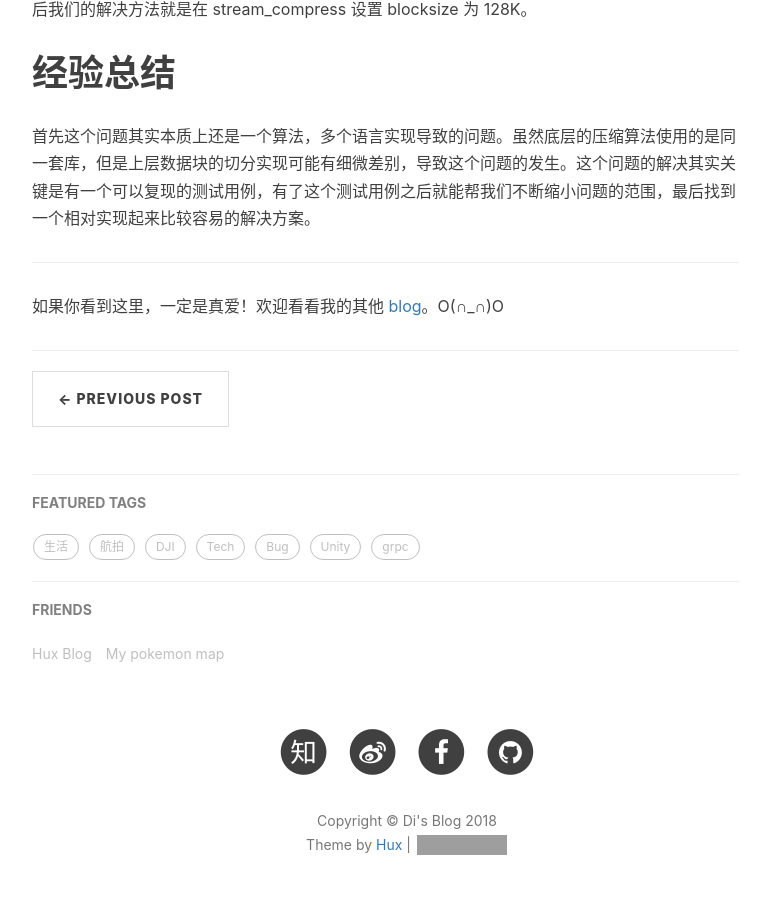
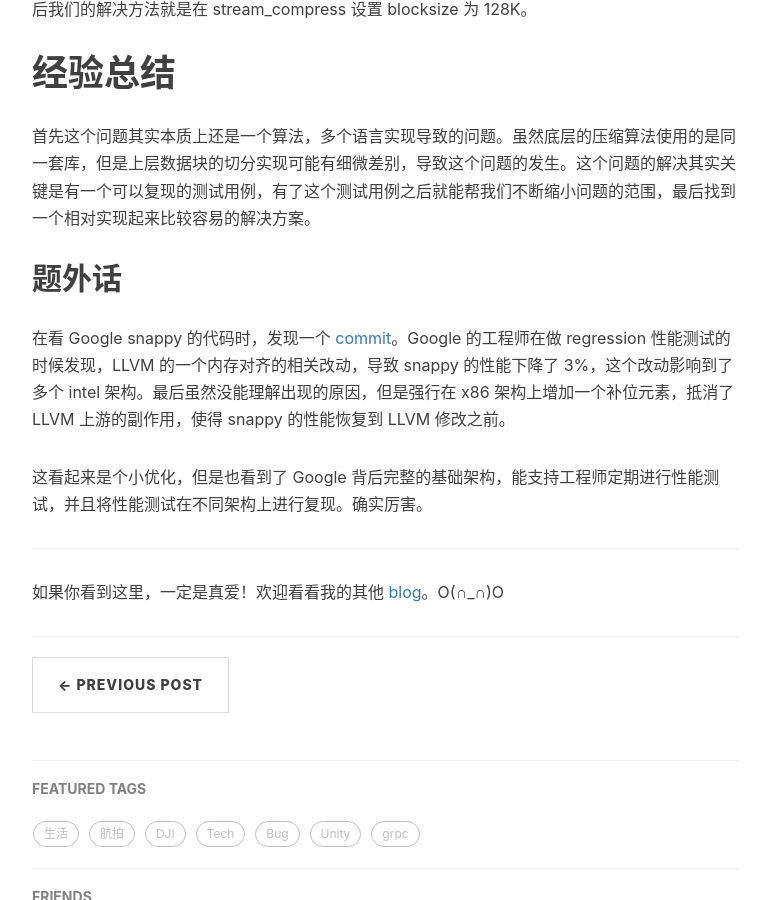
Before and after one commit to chenditc/chendi.me, a Jekyll site: the page built from _posts/2018-11-11-snappy-python-incompatibility.md, in a window 1280 px wide and 900 px high, scrolled down 4676 px. Shown: the whole window, without its empty margins (233-1003 px from the left). Built offline with Jekyll 4.4.1, drawn with Linux system fonts in a browser that asks for light colours; nearby versions of some CDN libraries; comment, search, counter and statistics services are not loaded; grey boxes are pictures that could not be loaded.

Commit message:
Add site notes

```diff
--- a/_posts/2018-11-11-snappy-python-incompatibility.md
+++ b/_posts/2018-11-11-snappy-python-incompatibility.md
@@ -129,6 +129,12 @@ $ grep -b2 IO_COMPRESSION_CODEC_SNAPPY_BUFFERSIZE_DEFAULT src/main/java/org/apac
 
 首先这个问题其实本质上还是一个算法，多个语言实现导致的问题。虽然底层的压缩算法使用的是同一套库，但是上层数据块的切分实现可能有细微差别，导致这个问题的发生。这个问题的解决其实关键是有一个可以复现的测试用例，有了这个测试用例之后就能帮我们不断缩小问题的范围，最后找到一个相对实现起来比较容易的解决方案。
 
+## 题外话
+
+在看 Google snappy 的代码时，发现一个 [commit](https://github.com/google/snappy/commit/824e6718b5b5a50d32a89124853da0a11828b25c)。Google 的工程师在做 regression 性能测试的时候发现，LLVM 的一个内存对齐的相关改动，导致 snappy 的性能下降了 3%，这个改动影响到了多个 intel 架构。最后虽然没能理解出现的原因，但是强行在 x86 架构上增加一个补位元素，抵消了 LLVM 上游的副作用，使得 snappy 的性能恢复到 LLVM 修改之前。
+
+这看起来是个小优化，但是也看到了 Google 背后完整的基础架构，能支持工程师定期进行性能测试，并且将性能测试在不同架构上进行复现。确实厉害。
+
 ---
 
 如果你看到这里，一定是真爱！欢迎看看我的其他 [blog](http://chendi.me/)。O(∩_∩)O
```
